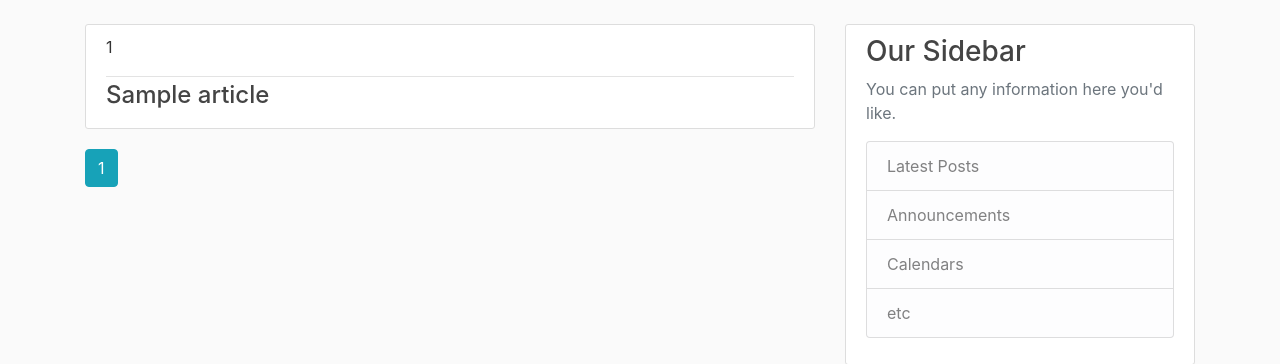
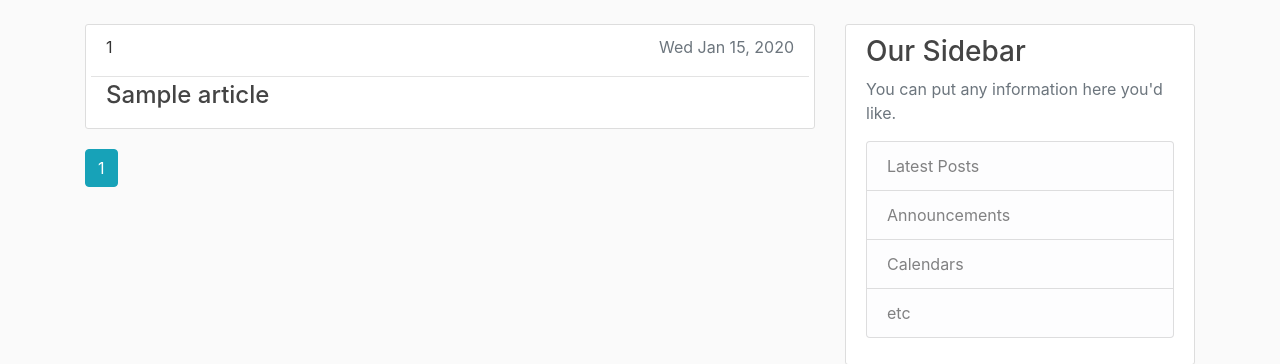
Before and after one commit to evanletz/stocknews-scraper, a Flask app: page /home/ in a window 1280 px wide. Shown: the part 56-420 px from the top of the page. Run offline with Flask 2, Linux system fonts and the light colour scheme; a user stored in the database is signed in; tables that the repository leaves empty hold one stand-in row (values such as "Sample post"); some libraries are stand-ins or nearby versions.

Commit message:
Add datetime_found labels to articles on homepage

```diff
--- a/scraper/templates/home.html
+++ b/scraper/templates/home.html
@@ -4,8 +4,9 @@
         {% for article in articles.items %}
             <article class="media content-section">
                 <div class="media-body">
-                    <div class="article-metadata">
-                        <p class="mr-2">{{ article.ticker_id }}</p>
+                    <div class="row article-metadata">
+                        <p class="col-sm-6">{{ article.ticker_id }}</p>
+                        <p class="col-sm-6 text-right text-muted">{{ article.datetime_found.strftime('%a %b %d, %Y') }}</p>
                     </div>
                     <h4><a class="article-title" href="{{ article.url }}">{{ article.title }}</a></h4>
                 </div>
```
